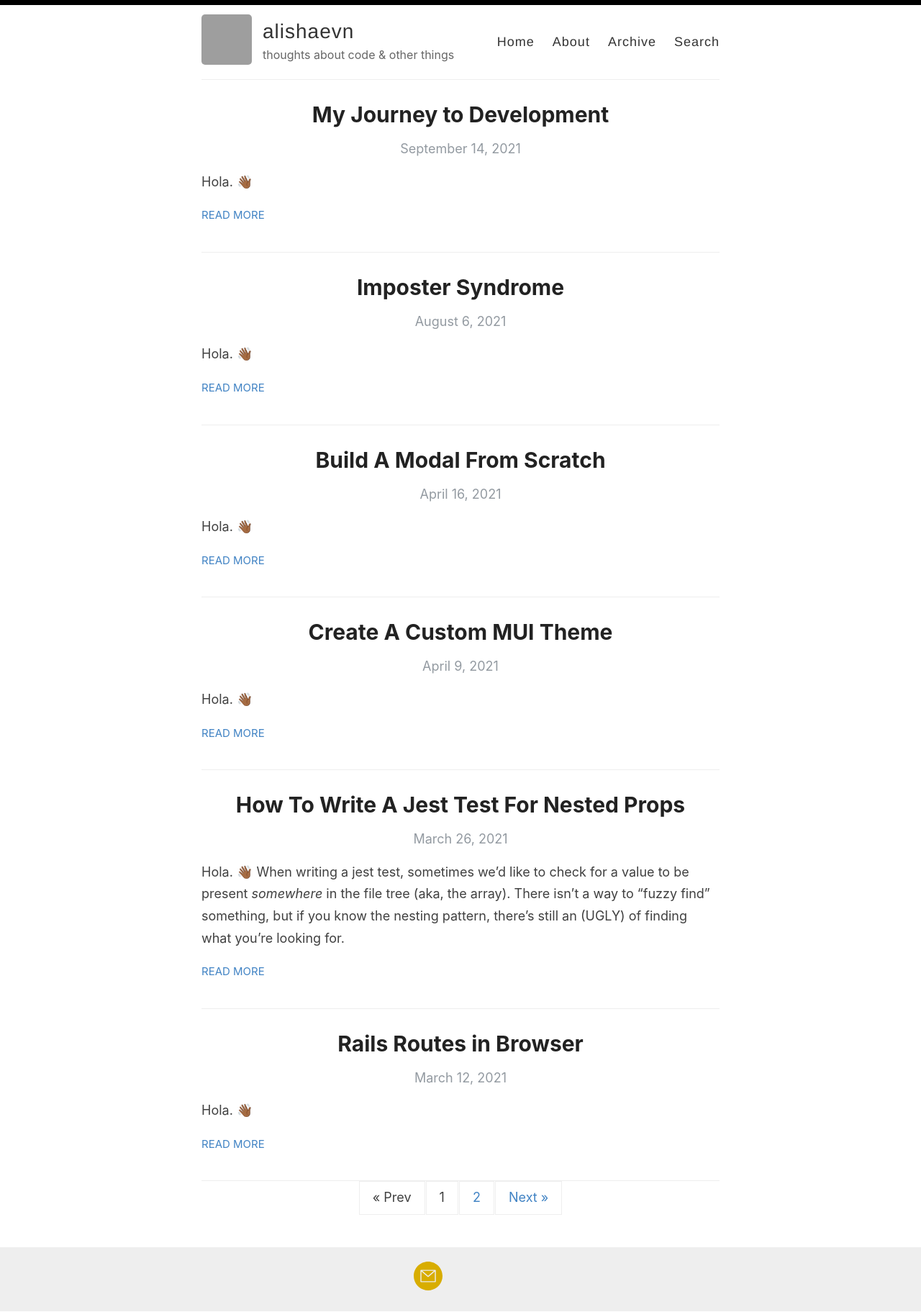
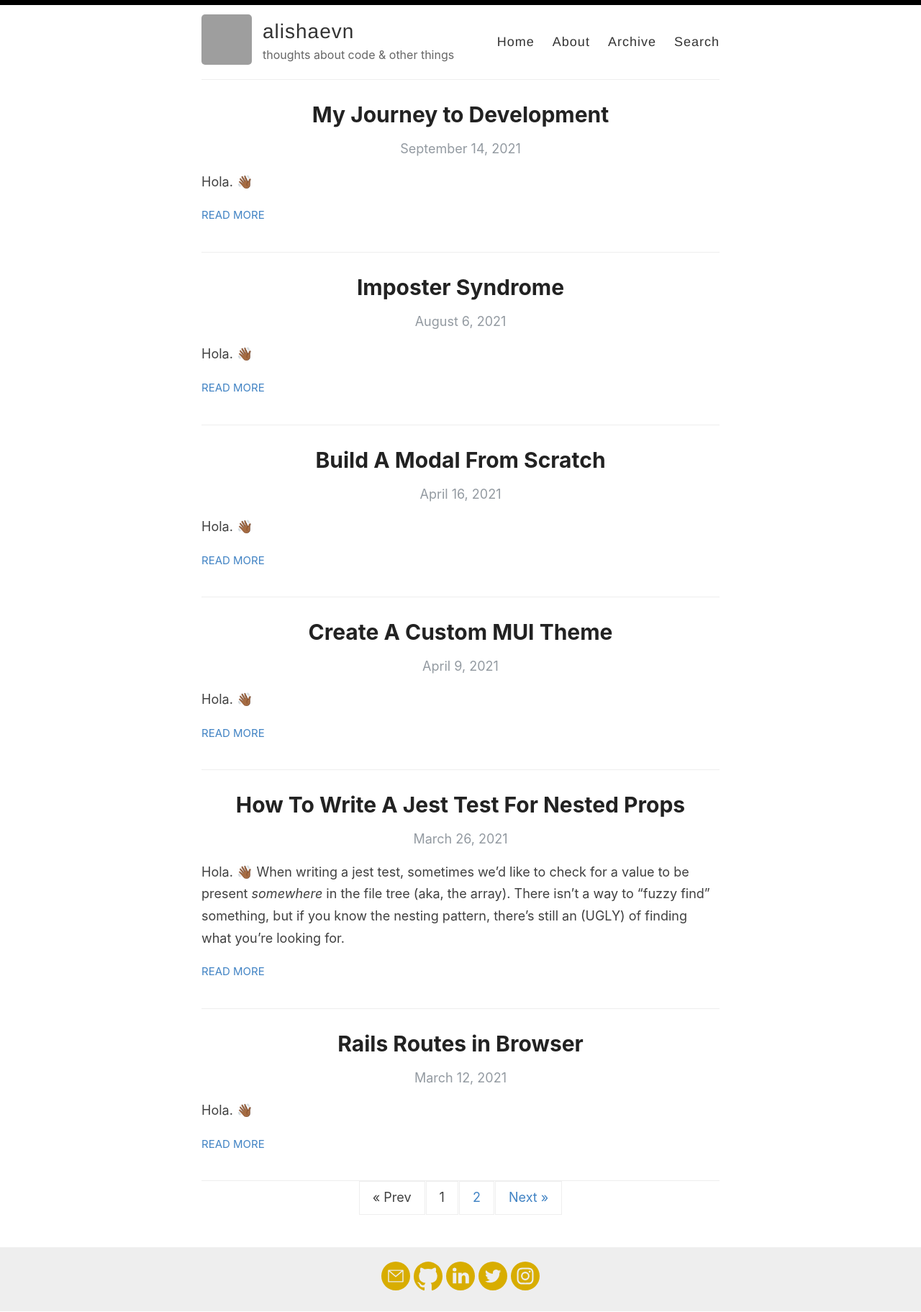
Before and after one commit to alishaevn/alishaevn.github.io, a Jekyll site: the page built from index.html, in a window 1280 px wide. Shown: the whole page at 72% size. Built offline with Jekyll 4.4.1, drawn with Linux system fonts in a browser that asks for light colours; the list of posts is cut into pages by our own code; grey boxes are pictures that could not be loaded.

Commit message:
update the social media info and icons

```diff
--- a/_config.yml
+++ b/_config.yml
@@ -25,11 +25,11 @@ footer-links:
   facebook:
   flickr:
   github: alishaevn
-  instagram:
+  instagram: thatgirlt0nii
   linkedin: alishaevans
   pinterest:
   rss:
-  twitter:
+  twitter: thatgirlt0nii
   stackoverflow:
   youtube: # channel/<your_long_string> or user/<user-name>
   googleplus: # anything in your profile username that comes after plus.google.com/
--- a/_includes/svg-icons.html
+++ b/_includes/svg-icons.html
@@ -3,11 +3,11 @@
 {% if site.footer-links.facebook %}<a href="https://www.facebook.com/{{ site.footer-links.facebook }}" target="_blank"><i class="svg-icon facebook"></i></a>{% endif %}
 {% if site.footer-links.flickr %}<a href="https://www.flickr.com/{{ site.footer-links.flickr }}" target="_blank"><i class="svg-icon flickr"></i></a>{% endif %}
 {% if site.footer-links.github %}<a href="https://github.com/{{ site.footer-links.github }}" target="_blank"><i class="svg-icon github"></i></a>{% endif %}
+{% if site.footer-links.linkedin %}<a href="https://www.linkedin.com/in/{{ site.footer-links.linkedin }}" target="_blank"><i class="svg-icon linkedin"></i></a>{% endif %}
+{% if site.footer-links.twitter %}<a href="https://www.twitter.com/{{ site.footer-links.twitter }}" target="_blank"><i class="svg-icon twitter"></i></a>{% endif %}
 {% if site.footer-links.instagram %}<a href="https://instagram.com/{{ site.footer-links.instagram }}" target="_blank"><i class="svg-icon instagram"></i></a>{% endif %}
-{% if site.footer-links.linkedin %}<a href="https://www.linkedin.com/in/{{ site.footer-links.linkedin }}" target="_blank"><i class="svg-icon linkedin"></i></a>{% endif %}
 {% if site.footer-links.pinterest %}<a href="https://www.pinterest.com/{{ site.footer-links.pinterest }}" target="_blank"><i class="svg-icon pinterest"></i></a>{% endif %}
 {% if site.footer-links.rss %}<a href="{{ site.baseurl }}/feed.xml" target="_blank"><i class="svg-icon rss"></i></a>{% endif %}
-{% if site.footer-links.twitter %}<a href="https://www.twitter.com/{{ site.footer-links.twitter }}" target="_blank"><i class="svg-icon twitter"></i></a>{% endif %}
 {% if site.footer-links.stackoverflow %}<a href="http://stackoverflow.com/{{ site.footer-links.stackoverflow }}" target="_blank"><i class="svg-icon stackoverflow"></i></a>{% endif %}
 {% if site.footer-links.youtube %}<a href="https://youtube.com/{{ site.footer-links.youtube }}" target="_blank"><i class="svg-icon youtube"></i></a>{% endif %}
 {% if site.footer-links.googleplus %}<a href="https://plus.google.com/{{ site.footer-links.googleplus }}" target="_blank"><i class="svg-icon googleplus"></i></a>{% endif %}
--- a/_sass/_svg-icons.scss
+++ b/_sass/_svg-icons.scss
@@ -3,17 +3,17 @@
   height: 40px;
   display: inline-block;
 
+  &.email         { background-image: url('../images/email.svg'); }
+  &.github        { background-image: url('../images/github.svg'); }
+  &.linkedin      { background-image: url('../images/linkedin.svg'); }
+  &.twitter       { background-image: url('../images/twitter.svg'); }
+  &.instagram     { background-image: url('../images/instagram.svg'); }
   &.dribbble      { background-image: url(''); }
-  &.email         { background-image: url('../images/email.svg'); }
   &.facebook      { background-image: url(''); }
   &.flickr        { background-image: url(''); }
-  &.github        { background-image: url('../images/github.svg'); }
-  &.instagram     { background-image: url('../images/instagram.svg'); }
-  &.linkedin      { background-image: url('../images/linkedin.svg'); }
   &.pinterest     { background-image: url(''); }
   &.rss           { background-image: url(''); }
   &.stackoverflow { background-image: url(''); }
-  &.twitter       { background-image: url('../images/twitter.svg'); }
   &.youtube 	    { background-image: url(''); }
   &.googleplus	  { background-image: url(''); }
   &.playconsole   { background-image: url('')}
```
Also changed, not shown: images/email.svg, images/github.svg, images/instagram.svg, images/linkedin.svg, images/twitter.svg.
